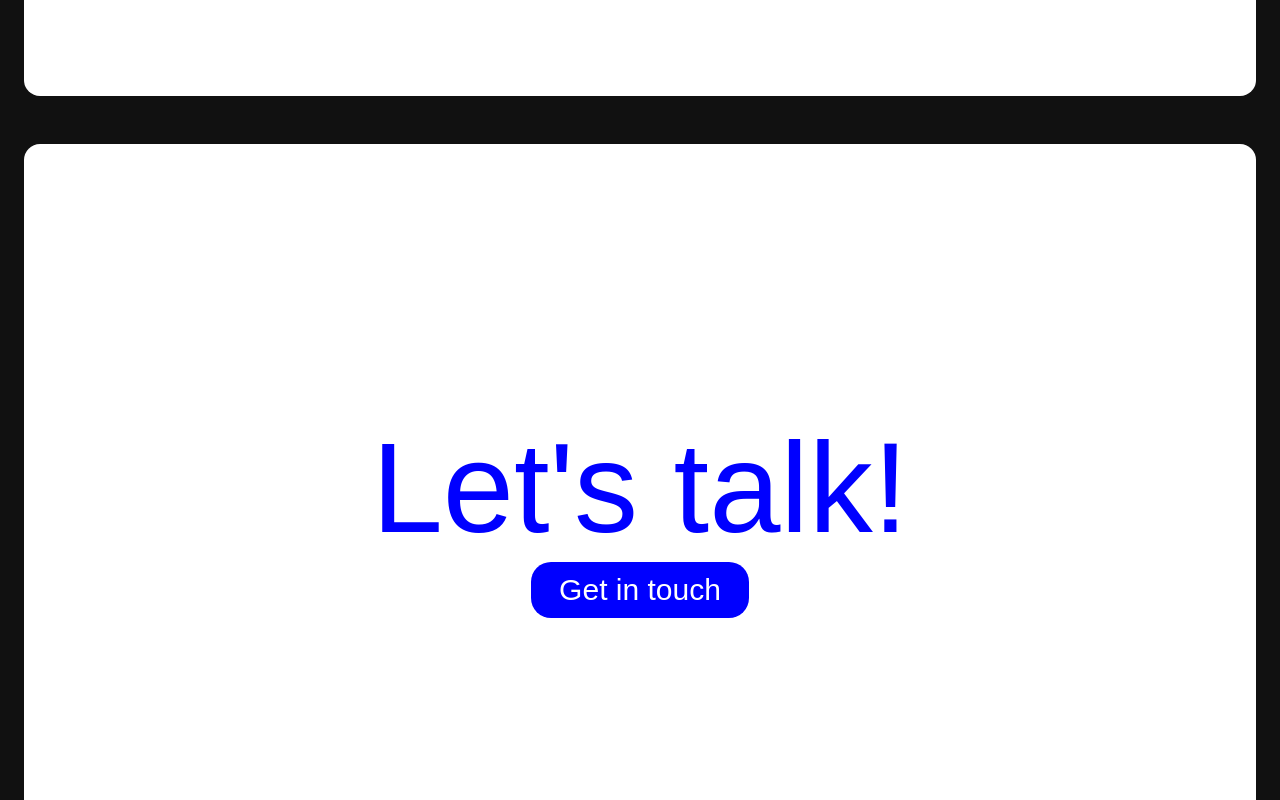
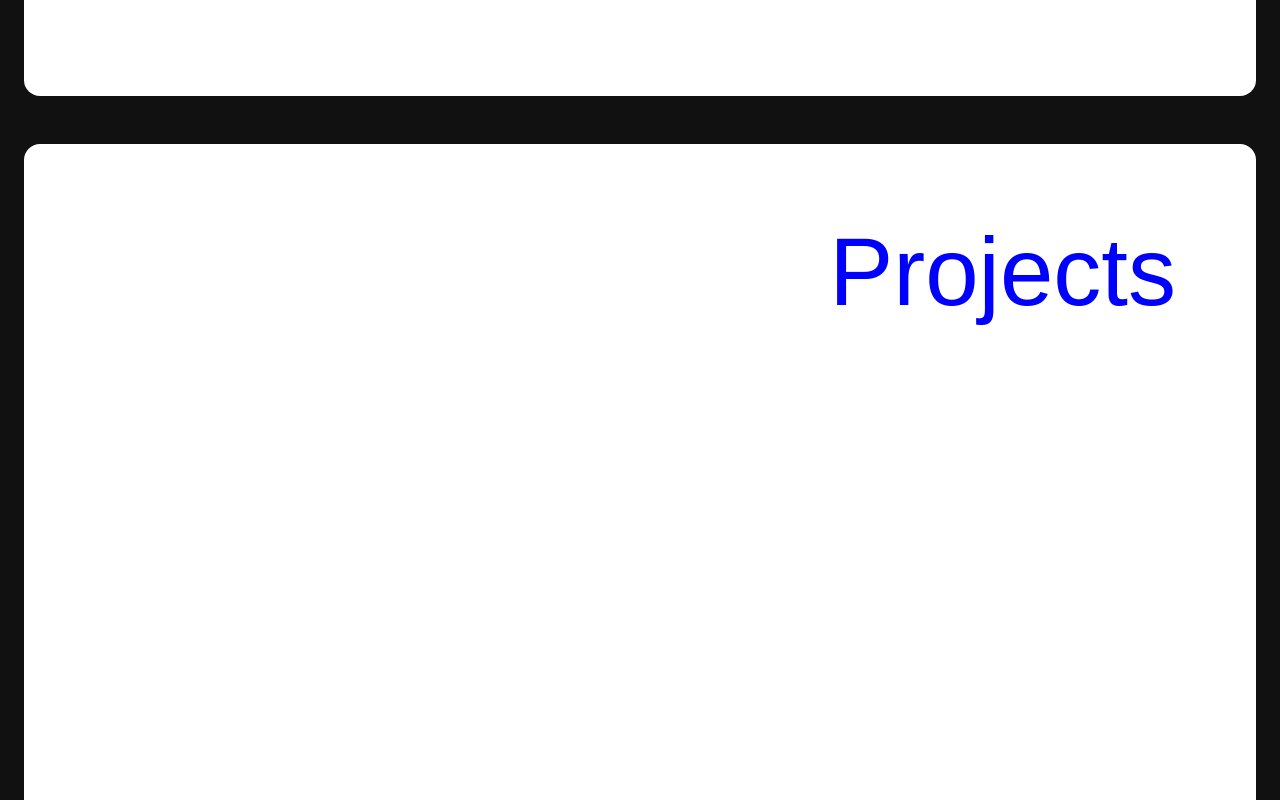
Before and after one commit to angelo-Cahetel/portifolio, a React (Vite) app: page / in a window 1280 px wide. Shown: the part 1480-2280 px from the top of the page. Built offline with nearby package versions, Linux system fonts and the light colour scheme.

Commit message:
criando a pagina de projetos e adicionando a foto do projeto 'peace'

```diff
--- /dev/null
+++ b/src/constants/projects.jsx
@@ -0,0 +1,15 @@
+import React from "react";
+
+function Projects() {
+    return (
+        <section className="flex w-[100%] min-h-[100vh] p-6 sticky">
+        <div className="bg-white rounded-2xl flex flex-col w-[100%] p-20">
+            <div className="justify-center">
+            <h1 className="text-[#0000FF] text-end text-8xl font-medium">Projects</h1>
+            </div>
+        </div>
+        </section>
+    );
+}
+
+export default Projects;
--- a/src/main.jsx
+++ b/src/main.jsx
@@ -3,12 +3,14 @@ import { createRoot } from "react-dom/client";
 import "./index.css";
 import App from "./App.jsx";
 import Header from "./constants/header.jsx";
+import Projects from "./constants/projects.jsx";
 import Contact from "./constants/Contact.jsx";
 
 createRoot(document.getElementById("root")).render(
   <StrictMode>
     <Header />
     <App />
+    <Projects />
     <Contact />
   </StrictMode>
 );
```
